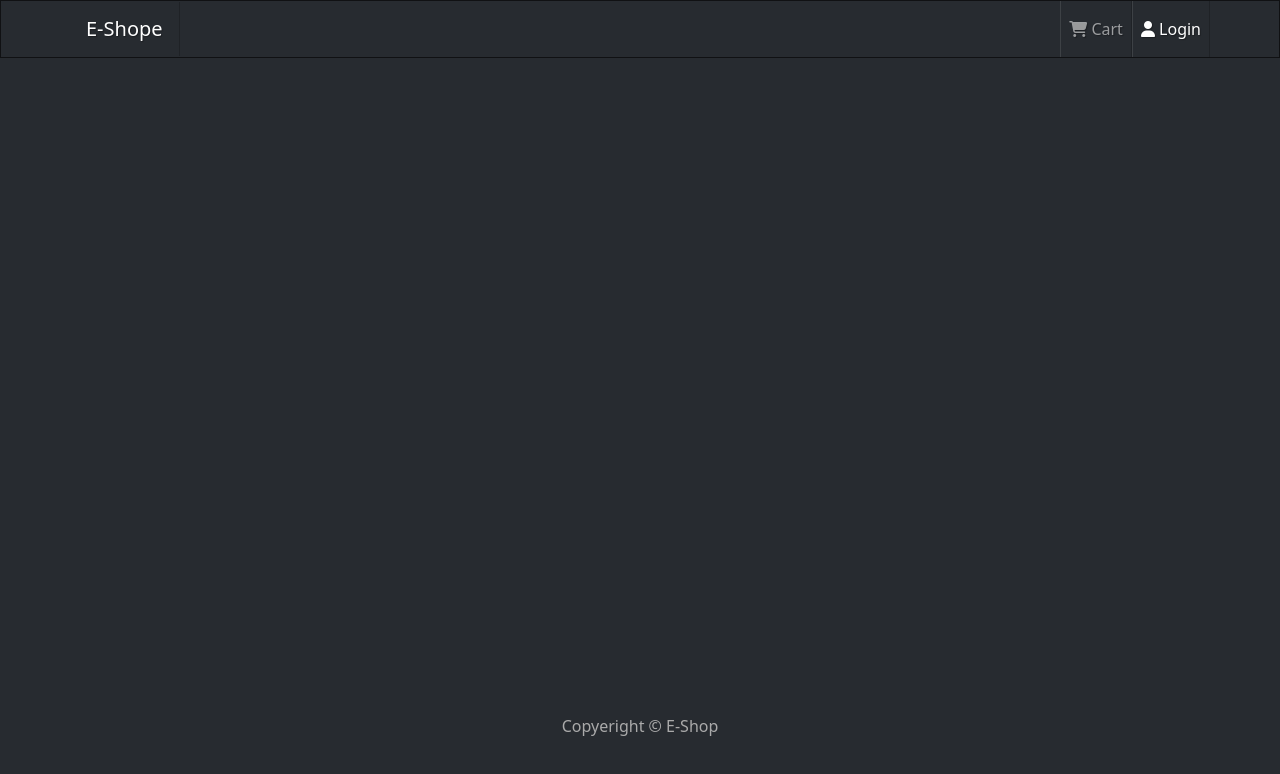
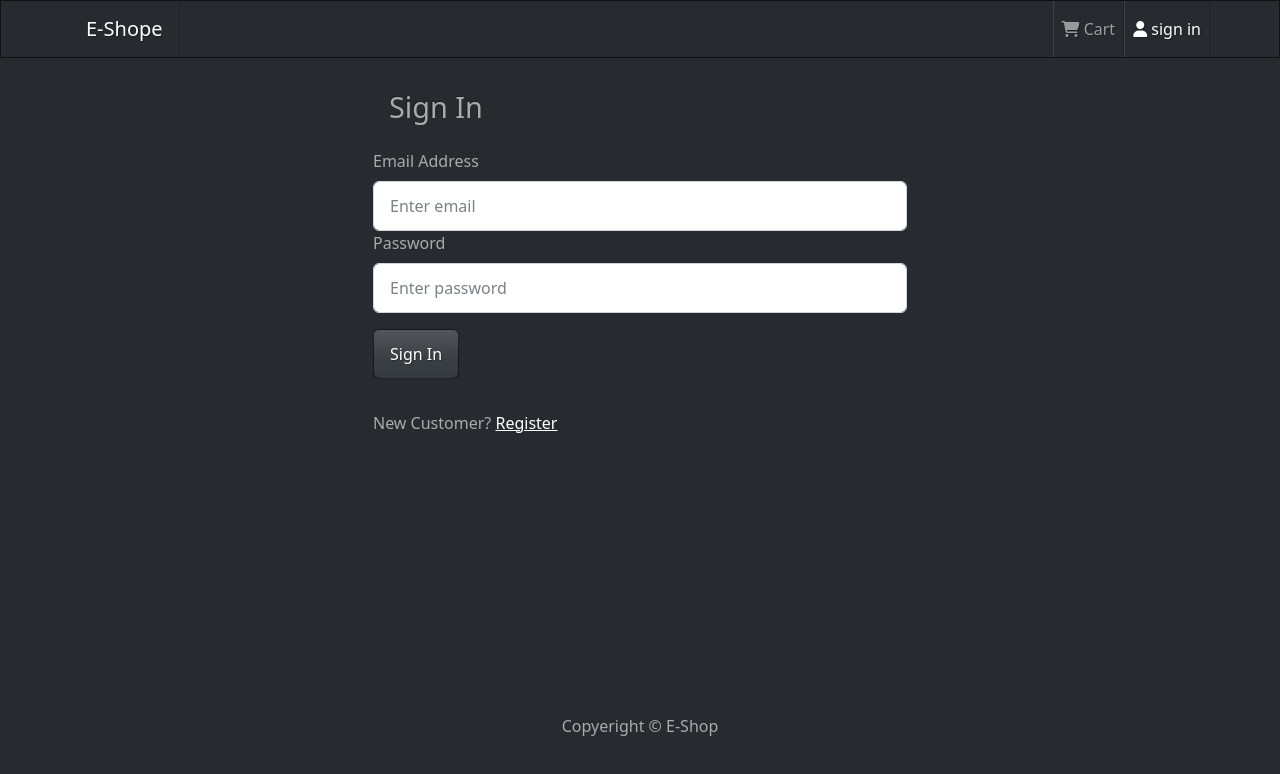
Before and after one commit to Saqib29/eCommerce_shop, a React (Vite) app in the folder frontend/: page /login in a window 1280 px wide. Shown: the top 774 px of the page. Built offline with nearby package versions, Linux system fonts and the light colour scheme.

Commit message:
User Login Screen & Functionality

```diff
--- a/frontend/src/App.jsx
+++ b/frontend/src/App.jsx
@@ -6,6 +6,7 @@
 import HomeScreen from './screens/HomeScreen'
 import ProductScreen from './screens/ProductScreen'
 import CardScreen from './screens/CardScreen'
+import LoginScreen from './screens/LoginScreen'
 
 const App = () => {
 
@@ -15,9 +16,10 @@
         <main className='py-3'>
           <Container>
             <Routes>
-              <Route exact path='/' element={<HomeScreen />} />
+              <Route path='/login' element={<LoginScreen />} />
               <Route path='/product/:id' element={<ProductScreen />} />
               <Route path='/cart/:id?' element={ <CardScreen /> } />
+              <Route exact path='/' element={<HomeScreen />} />
 
             </Routes>
           </Container>
--- a/frontend/src/actions/userActions.js
+++ b/frontend/src/actions/userActions.js
@@ -9,11 +9,11 @@
 
         const config = {
             headers: {
-                'content-Type': 'application/json',
+                'Content-Type': 'application/json',
             }
         }
 
-        const { data } = await axios.post('api/users/login', { email, password }, config)
+        const { data } = await axios.post('/api/users/login', { email, password }, config)
 
         dispatch({
             type: USER_LOGIN_SUCCESS,
--- /dev/null
+++ b/frontend/src/components/FormContainer.jsx
@@ -0,0 +1,16 @@
+import React from 'react'
+import { Container, Row, Col } from 'react-bootstrap'
+
+const FormContainer = ({ children }) => {
+  return (
+    <Container>
+      <Row className='justify-content-md-center'>
+        <Col xs={12} md={6}>
+          {children}
+        </Col>
+      </Row>
+    </Container>
+  )
+}
+
+export default FormContainer
--- a/frontend/src/components/Header.jsx
+++ b/frontend/src/components/Header.jsx
@@ -17,7 +17,7 @@
                 <Nav.Link> <i className='fas fa-shopping-cart'></i> Cart</Nav.Link>
               </LinkContainer>
               <LinkContainer to='/login'>
-                <Nav.Link><i className='fas fa-user'></i> Login</Nav.Link>
+                <Nav.Link><i className='fas fa-user'></i> sign in</Nav.Link>
               </LinkContainer>
 
 
--- a/frontend/src/reducers/userReducers.js
+++ b/frontend/src/reducers/userReducers.js
@@ -1,6 +1,6 @@
 import { USER_LOGIN_FAIL, USER_LOGIN_REQUEST, USER_LOGIN_SUCCESS, USER_LOGOUT } from "../constants/userConstance";
 
-export const userLoginReducer = ( state = { }, action ) => {
+export const userLoginReducer = ( state = {}, action ) => {
     switch (action.type) {
         case USER_LOGIN_REQUEST:
             return { loading: true }
--- /dev/null
+++ b/frontend/src/screens/LoginScreen.jsx
@@ -0,0 +1,74 @@
+import React, { useEffect, useState } from 'react'
+import { Link, useLocation, useNavigate } from 'react-router-dom'
+import { Form, Button, Row, Col, Container } from 'react-bootstrap'
+import { useDispatch, useSelector } from 'react-redux'
+import FormContainer from '../components/FormContainer'
+import Message from '../components/Message'
+import Loader from '../components/Loader'
+import { login } from '../actions/userActions'
+
+const LoginScreen = () => {
+    const location = useLocation()
+    const navigate = useNavigate()
+    const [email, setEmail] = useState('')
+    const [password, setPassword] = useState('')
+
+    const dispatch = useDispatch()
+
+    const userLogin = useSelector(state => state.userLogin)
+    const { loading, error, userInfo } = userLogin
+
+    const redirect = location.search ? location.search.split('=')[1] : '/'
+
+    useEffect(() =>{
+      if(userInfo) {
+        navigate(redirect)
+      }
+    }, [navigate, userInfo, redirect])
+
+    const submitHandler = (e) => {
+        e.preventDefault()
+        dispatch(login(email, password))
+    }
+
+  return (
+    <FormContainer>
+      <h1>Sign In</h1>
+      {error && <Message variant='danger'>{error}</Message> }
+      {loading && <Loader />}
+      <Form onSubmit={submitHandler}>
+        <Form.Group controlId="email">
+          <Form.Label>Email Address</Form.Label>
+          <Form.Control
+            type="email"
+            placeholder="Enter email"
+            value={email}
+            onChange={(e) => setEmail(e.target.value)}
+          ></Form.Control>
+        </Form.Group>
+
+        <Form.Group controlId="password">
+          <Form.Label>Password</Form.Label>
+          <Form.Control
+            type="password"
+            placeholder="Enter password"
+            value={password}
+            onChange={(e) => setPassword(e.target.value)}
+          ></Form.Control>
+        </Form.Group>
+
+        <Button className='my-3' type='submit' variant='primary'>Sign In</Button>
+      </Form>
+
+      <Row className='py-3'>
+        <Col>
+            New Customer?{' '}
+            <Link to={redirect ? `/register?redirect=${redirect}` : '/register'}>Register</Link>
+        </Col>
+      </Row>
+
+    </FormContainer>
+  );
+};
+
+export default LoginScreen
```
